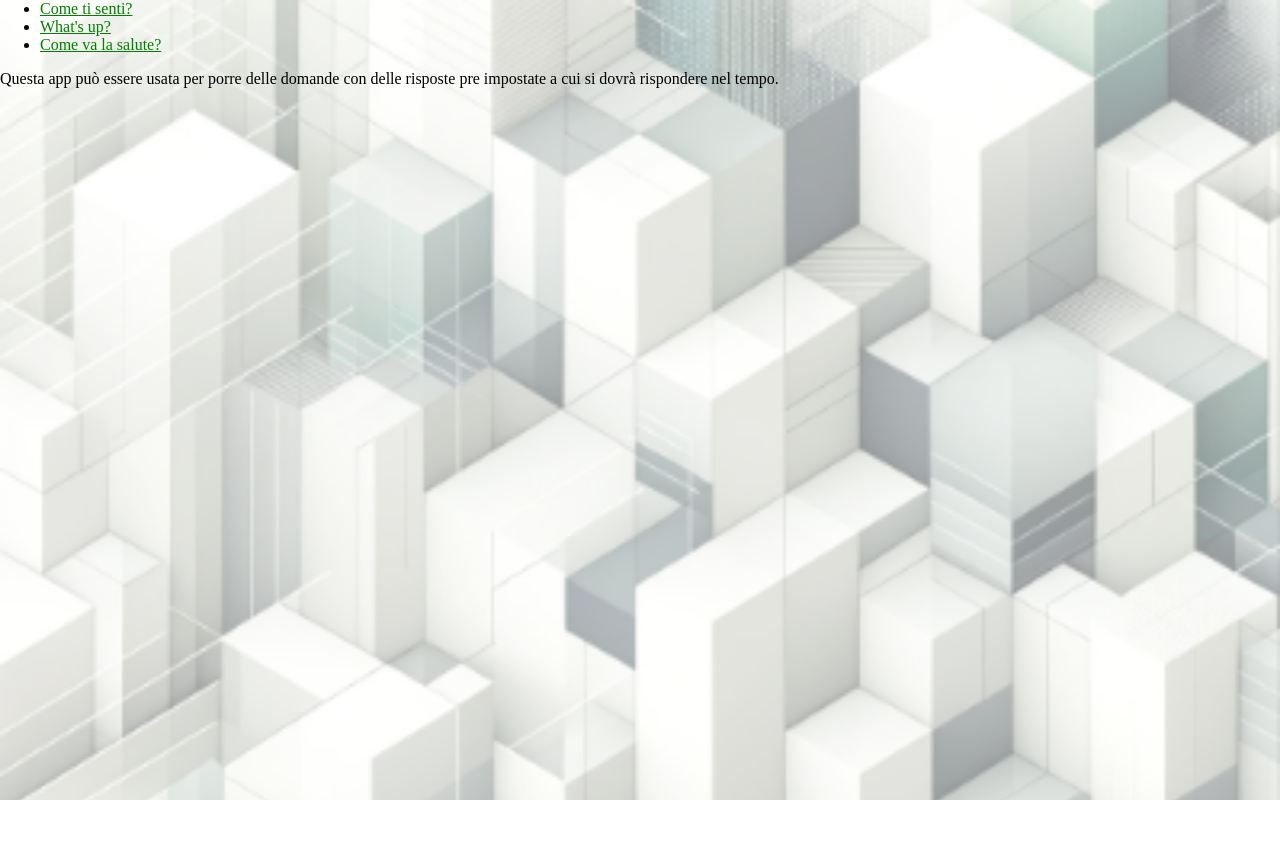
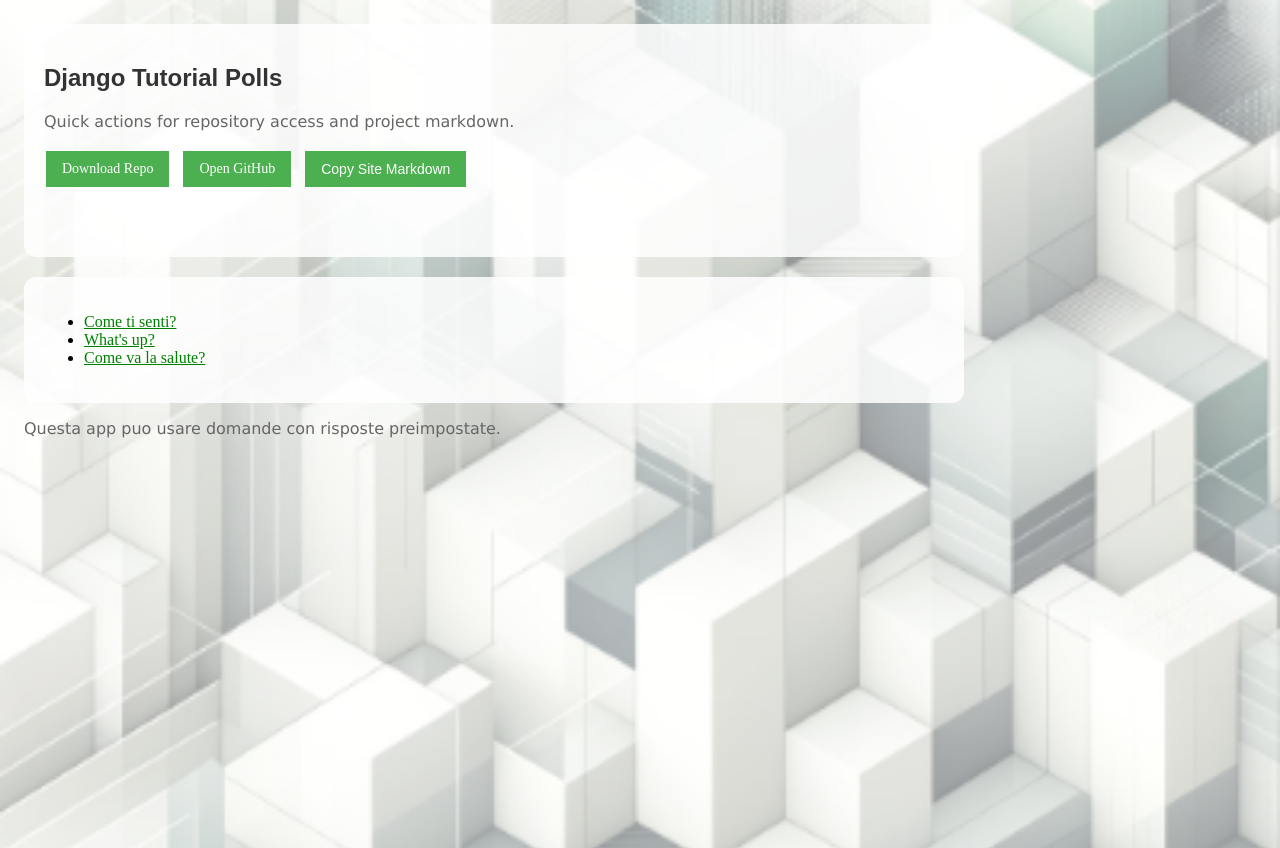
Before and after one commit to ruggeropaolobasile/DjangoTutorial, a Django app: page /polls/ in a window 1280 px wide. Before the commit the page ends 800 px from the top, so only its background shows below. Run offline with Django 5.2, Linux system fonts and the light colour scheme; data comes from the database, SQL or seed files in the repository; parts of the project's set-up code (start-up, migrations or seed data) failed here and were passed over; some libraries are stand-ins or nearby versions.

Commit message:
Added button

```diff
--- a/mysite/polls/static/polls/style.css
+++ b/mysite/polls/static/polls/style.css
@@ -5,7 +5,7 @@ li a {
 body {
     position: relative;
     margin: 0;
-    padding: 0;
+    padding: 24px;
     height: 100%;
     background: white;
 }
@@ -45,6 +45,50 @@ p {
     font-size: 16px;
     margin: 4px 2px;
     cursor: pointer;
+}
+
+.hero {
+    background: rgba(255, 255, 255, 0.85);
+    border-radius: 12px;
+    padding: 20px;
+    max-width: 900px;
+    margin-bottom: 20px;
+}
+
+.hero-actions {
+    display: flex;
+    flex-wrap: wrap;
+    gap: 10px;
+    margin-top: 10px;
+}
+
+.hero-button {
+    font-size: 14px;
+    padding: 10px 16px;
+}
+
+.copy-feedback {
+    min-height: 20px;
+    margin-top: 10px;
+    color: #1d6e2a;
+}
+
+.poll-list {
+    background: rgba(255, 255, 255, 0.85);
+    border-radius: 12px;
+    padding: 20px;
+    max-width: 900px;
+}
+
+@media (max-width: 600px) {
+    body {
+        padding: 12px;
+    }
+
+    .hero,
+    .poll-list {
+        padding: 14px;
+    }
 }
 
 footer {
--- a/mysite/polls/templates/polls/index.html
+++ b/mysite/polls/templates/polls/index.html
@@ -2,14 +2,81 @@
 
 <link rel="stylesheet" href="{% static 'polls/style.css' %}">
 
+<section class="hero">
+    <h1>Django Tutorial Polls</h1>
+    <p>Quick actions for repository access and project markdown.</p>
+    <div class="hero-actions">
+        <a class="button hero-button" href="{{ repo_download_url }}">Download Repo</a>
+        <a class="button hero-button" href="{{ repo_url }}" target="_blank" rel="noopener noreferrer">Open GitHub</a>
+        <button id="copy-markdown-btn" class="button hero-button" type="button">Copy Site Markdown</button>
+    </div>
+    <p id="copy-feedback" class="copy-feedback" role="status" aria-live="polite"></p>
+</section>
+
+<section class="poll-list">
     {% if latest_question_list %}
         <ul>
         {% for question in latest_question_list %}
-        <li><a href="{% url 'polls:detail' question.id %}">{{ question.question_text }}</a></li>    {% endfor %}
+            <li><a href="{% url 'polls:detail' question.id %}">{{ question.question_text }}</a></li>
+        {% endfor %}
         </ul>
     {% else %}
         <p>No polls are available.</p>
     {% endif %}
+</section>
 
-Questa app può essere usata per porre delle domande con delle risposte
-pre impostate a cui si dovrà rispondere nel tempo.
+<p>Questa app puo usare domande con risposte preimpostate.</p>
+
+{{ poll_markdown_items|json_script:"polls-data" }}
+
+<script>
+    (function () {
+        const copyButton = document.getElementById("copy-markdown-btn");
+        const feedback = document.getElementById("copy-feedback");
+        const repoUrl = "{{ repo_url|escapejs }}";
+        const pollsData = JSON.parse(document.getElementById("polls-data").textContent);
+
+        function buildMarkdown() {
+            const lines = [
+                "# Django Tutorial Polls",
+                "",
+                `- Repository: ${repoUrl}`,
+                `- Polls page: ${window.location.href}`,
+                "",
+                "## Polls",
+            ];
+
+            if (!pollsData.length) {
+                lines.push("- No polls are available.");
+                return lines.join("\n");
+            }
+
+            pollsData.forEach(function (poll) {
+                lines.push(`- ${poll.question_text}`);
+            });
+
+            return lines.join("\n");
+        }
+
+        async function copyMarkdown() {
+            const markdown = buildMarkdown();
+            try {
+                await navigator.clipboard.writeText(markdown);
+                feedback.textContent = "Markdown copied to clipboard.";
+            } catch (error) {
+                const textarea = document.createElement("textarea");
+                textarea.value = markdown;
+                textarea.style.position = "fixed";
+                textarea.style.opacity = "0";
+                document.body.appendChild(textarea);
+                textarea.focus();
+                textarea.select();
+                document.execCommand("copy");
+                document.body.removeChild(textarea);
+                feedback.textContent = "Markdown copied (fallback mode).";
+            }
+        }
+
+        copyButton.addEventListener("click", copyMarkdown);
+    })();
+</script>
--- a/mysite/polls/views.py
+++ b/mysite/polls/views.py
@@ -11,12 +11,24 @@ from .models import *
 class IndexView(generic.ListView):
     template_name = "polls/index.html"
     context_object_name = "latest_question_list"
+
     def get_queryset(self):
         """
         Return the last five published questions (not including those set to be
         published in the future).
         """
         return Question.objects.filter(pub_date__lte=timezone.now()).order_by("-pub_date")[:5]
+
+    def get_context_data(self, **kwargs):
+        context = super().get_context_data(**kwargs)
+        repo_url = "https://github.com/ruggeropaolobasile/DjangoTutorial"
+        context["repo_url"] = repo_url
+        context["repo_download_url"] = f"{repo_url}/archive/refs/heads/main.zip"
+        context["poll_markdown_items"] = [
+            {"question_text": question.question_text}
+            for question in context["latest_question_list"]
+        ]
+        return context
 
 class DetailView(generic.DetailView):
     model = Question
```
Also changed, not shown: mysite/polls/tests.py (+7 -0 lines). Lines whose indentation alone changed are shown as unchanged.
